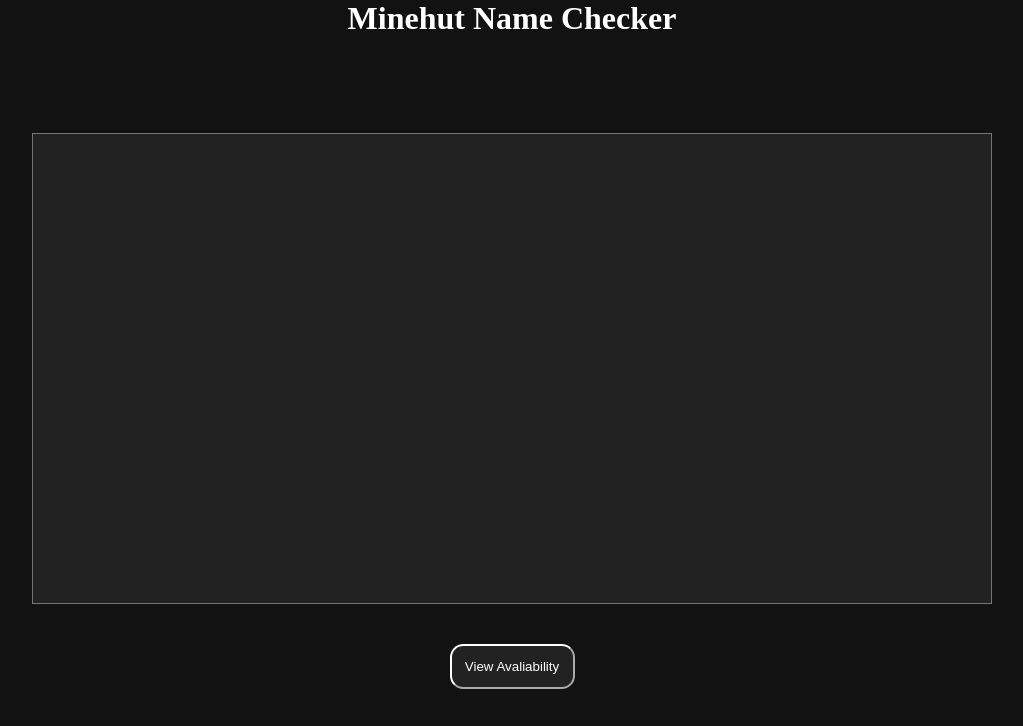
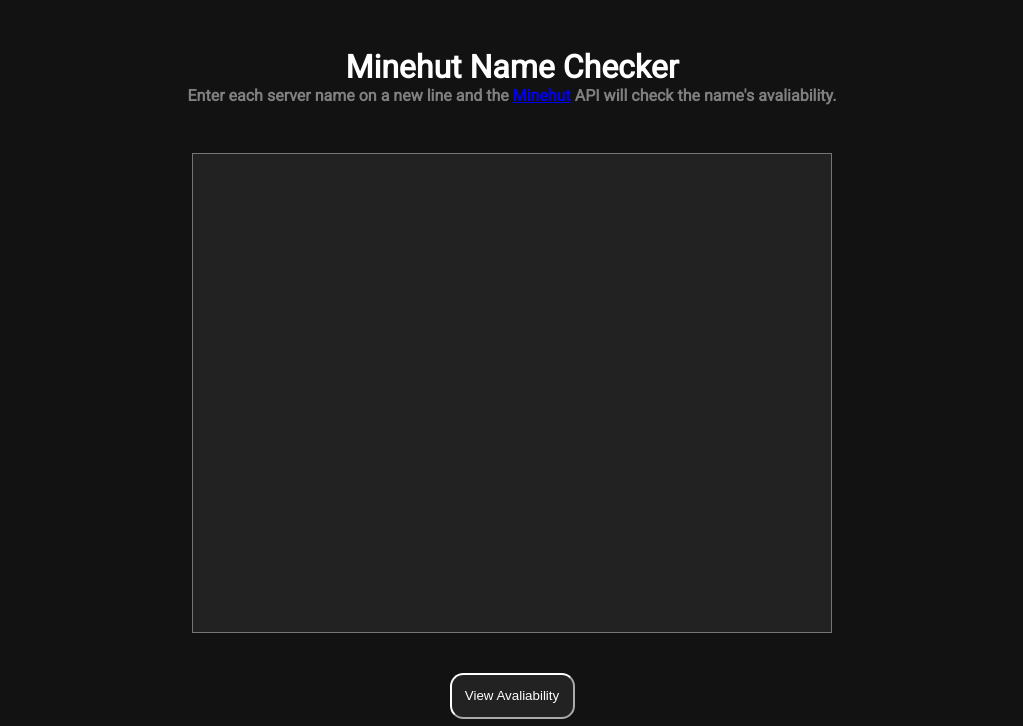
Before and after one commit to SuperOrca/Minehut, a plain HTML site: page index.html in a window 1280 px wide. Shown: the top 726 px of the page, without its empty margins (128-1151 px from the left). Drawn offline with Linux system fonts and the light colour scheme.

Commit message:
description

```diff
--- a/index.html
+++ b/index.html
@@ -8,9 +8,13 @@
     <script src="app.js" defer></script>
 </head>
 <body>
-    <h1>Minehut Name Checker</h1>
-    <textarea id="input"></textarea>
-    <input type="button" id="view" onclick="view()" value="View Avaliability">
-    <textarea id="output" disabled></textarea>
+    <div class="content">
+        <h1>Minehut Name Checker</h1>
+        <h2>Enter each server name on a new line and the <a href="https://minehut.com/">Minehut</a> API will check the name's
+            avaliability.</h2>
+        <textarea id="input"></textarea>
+        <input type="button" id="view" onclick="view()" value="View Avaliability">
+        <textarea id="output" disabled></textarea>
+    </div>
 </body>
 </html>
--- a/style.css
+++ b/style.css
@@ -1,26 +1,36 @@
+@import url('https://fonts.googleapis.com/css2?family=Roboto&display=swap');
+
 * {
     margin: 0;
     padding: 0;
     box-sizing: border-box;
 }
 
-h1 {
-    color: #fff;
-    margin-bottom: 3em;
-}
-
 body {
     height: 150vh;
     background-color: #121212;
+    color: white;
+    font-family: Roboto, sans-serif;
+}
+
+.content {
+    margin-top: 3em;
     display: flex;
     align-items: center;
     justify-content: center;
     flex-direction: column;
 }
 
+h2 {
+    font-size: 1rem;
+    margin-bottom: 3em;
+    max-width: 60%;
+    color: gray;
+}
+
 textarea {
     background-color: #222222;
-    width: 60rem;
+    width: max(50%, 480px);
     height: 30rem;
     resize: none;
     color: #ffffff;
```
